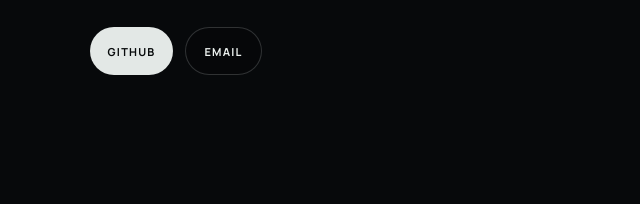
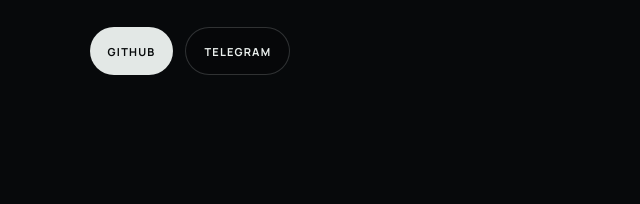
Before and after one commit to xxtrarage/xxtrarage.github.io, a plain HTML site: page index.html in a window 1280 px wide. Shown: the part 6805-7009 px from the top of the page, 0-640 px from the left. Drawn offline with nearby package versions, Linux system fonts and the light colour scheme.

Commit message:
Replace email contact with Telegram

```diff
--- a/index.html
+++ b/index.html
@@ -303,7 +303,7 @@
           </p>
           <div class="actions">
             <a class="btn primary" href="https://github.com/xxtrarage">GitHub</a>
-            <a class="btn ghost" href="mailto:yourmail@example.com">Email</a>
+            <a class="btn ghost" href="https://t.me/x3dsz" target="_blank" rel="noopener noreferrer">Telegram</a>
           </div>
         </div>
 
```
